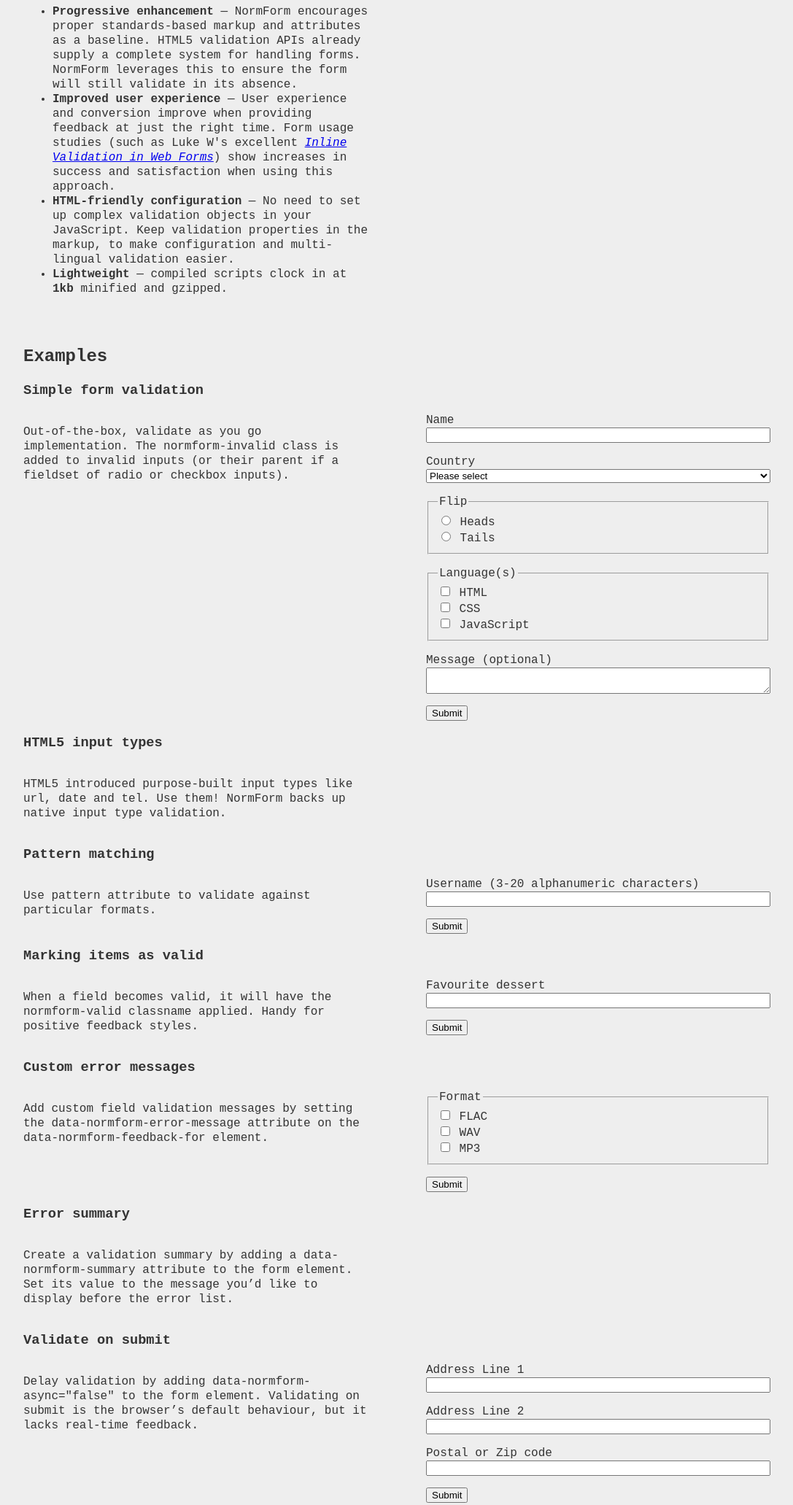
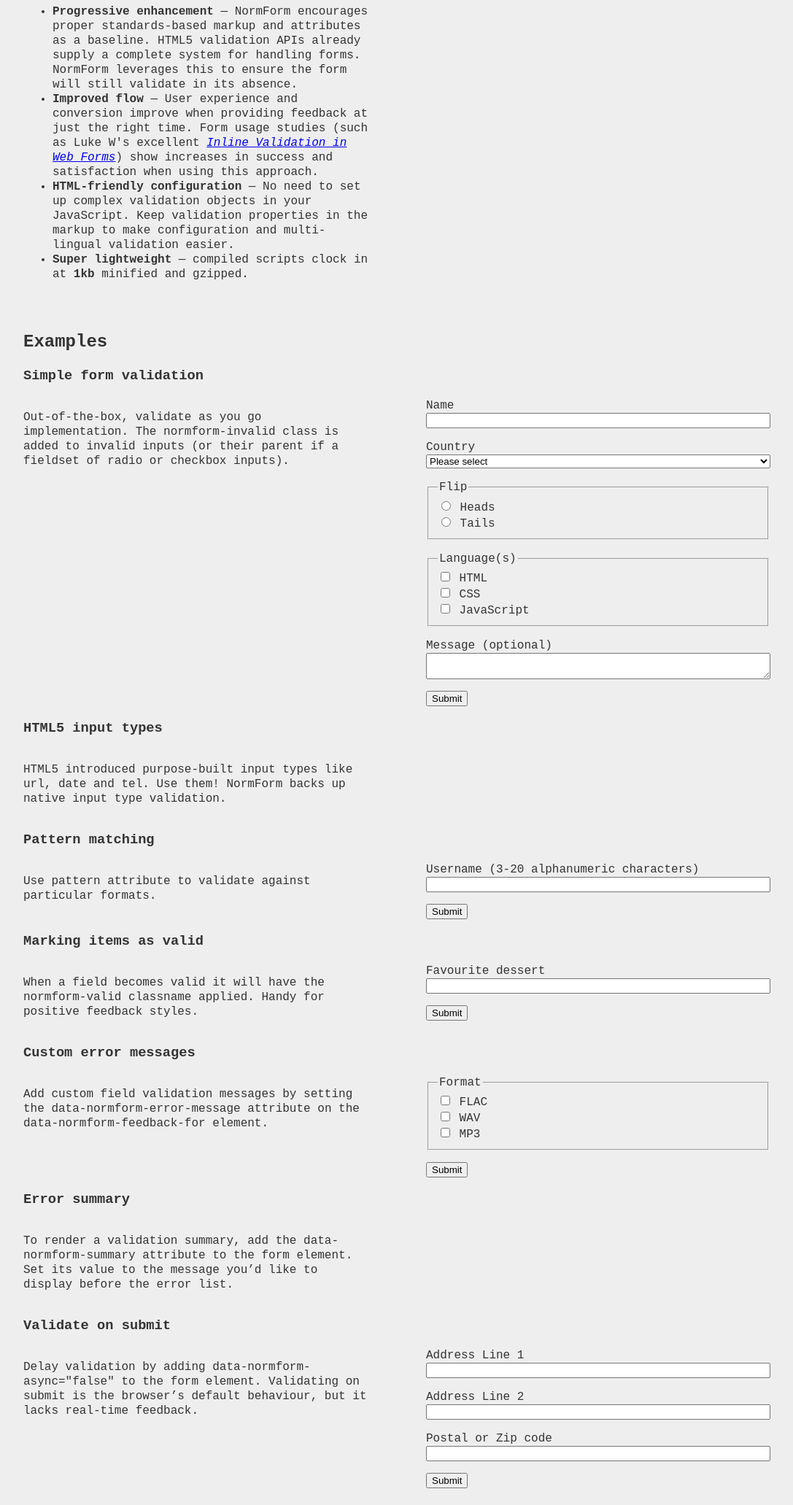
Before and after one commit to adamduncan/normform, a website: page index.html in a window 1280 px wide. Shown: the part 1640-3703 px from the top of the page at 73% size, without its empty margins (32-1119 px from the left). Drawn offline with Linux system fonts and the light colour scheme.

Commit message:
Reformat src, copy amends

```diff
--- a/index.html
+++ b/index.html
@@ -207,9 +207,9 @@
 				<h2>Why NormForm?</h2>
 				<ul>
 					<li><strong>Progressive enhancement</strong> &mdash; NormForm encourages proper standards-based markup and attributes as a baseline. HTML5 validation APIs already supply a complete system for handling forms. NormForm leverages this to ensure the form will still validate in its absence.</li>
-					<li><strong>Improved user experience</strong> &mdash; User experience and conversion improve when providing feedback at just the right time. Form usage studies (such as Luke W's excellent <em><a href="#">Inline Validation in Web Forms</a></em>) show increases in success and satisfaction when using this approach.</li>
-					<li><strong>HTML-friendly configuration</strong> &mdash; No need to set up complex validation objects in your JavaScript. Keep validation properties in the markup, to make configuration and multi-lingual validation easier.</li>
-					<li><strong>Lightweight</strong> &mdash; compiled scripts clock in at <strong>1kb</strong> minified and gzipped.</li>
+					<li><strong>Improved flow</strong> &mdash; User experience and conversion improve when providing feedback at just the right time. Form usage studies (such as Luke W's excellent <em><a href="#">Inline Validation in Web Forms</a></em>) show increases in success and satisfaction when using this approach.</li>
+					<li><strong>HTML-friendly configuration</strong> &mdash; No need to set up complex validation objects in your JavaScript. Keep validation properties in the markup to make configuration and multi-lingual validation easier.</li>
+					<li><strong>Super lightweight</strong> &mdash; compiled scripts clock in at <strong>1kb</strong> minified and gzipped.</li>
 				</ul>
 			</section>
 			<section class="o-section" id="examples">
@@ -300,7 +300,7 @@
 				<div class="valid-guys">
 					<div class="o-grid ">
 						<div class="o-grid__col col-desk--1-2">
-							<p>When a field becomes valid, it will have the <code>normform-valid</code> classname applied. Handy for positive feedback styles.</p>
+							<p>When a field becomes valid it will have the <code>normform-valid</code> classname applied. Handy for positive feedback styles.</p>
 						</div>
 						<div class="o-grid__col col-desk--1-2">
 							<form class="js-normform" action="" method="POST">
@@ -344,7 +344,7 @@
 				<h3>Error summary</h3>
 				<div class="o-grid">
 					<div class="o-grid__col col-desk--1-2">
-						<p>Create a validation summary by adding a <code>data-normform-summary</code> attribute to the form element. Set its value to the message you&rsquo;d like to display before the error list.</p>
+						<p>To render a validation summary, add the <code>data-normform-summary</code> attribute to the form element. Set its value to the message you&rsquo;d like to display before the error list.</p>
 					</div>
 					<div class="o-grid__col col-desk--1-2">
 					</div>
@@ -389,7 +389,7 @@
 			<section class="o-section" id="browser-support">
 				<h2>Browser support</h2>
 				<p>NormForm uses sensible, modern JavaScript APIs.</p>
-				<p>NodeList and ES5 Array methods (querySelectorAll, map, filter) help with handling collections. The Constraint Validation API is the real hero here, which recieves support from:</p>
+				<p>NodeList and ES5 Array methods (<code>querySelectorAll</code>, <code>map</code>, <code>filter</code>) help with handling collections. The Constraint Validation API is the real hero here, which receives support from:</p>
 				<ul>
 					<li>Chrome 10+</li>
 					<li>Firefox 4+</li>
@@ -400,7 +400,7 @@
 					<li>Android Browser 4+</li>
 					<li>iOS Safari 4.1+</li>
 				</ul>
-				<p>Looking to support older browsers? The best option would be to polyfill bits with <a href="">es5-shim</a> and <a href="">H5F</a>. This example of <a href="">how to include legacy support for NormForm</a> will get you up and running.</p>
+				<p>Looking to support older browsers? The best option would be to polyfill bits with <a href="">H5F</a>. This example of <a href="">how to include legacy support for NormForm</a> will get you up and running.</p>
 			</section>
 		</main>
 		<footer class="c-footer">
```
Also changed, not shown: src/normform.js (indentation only).
